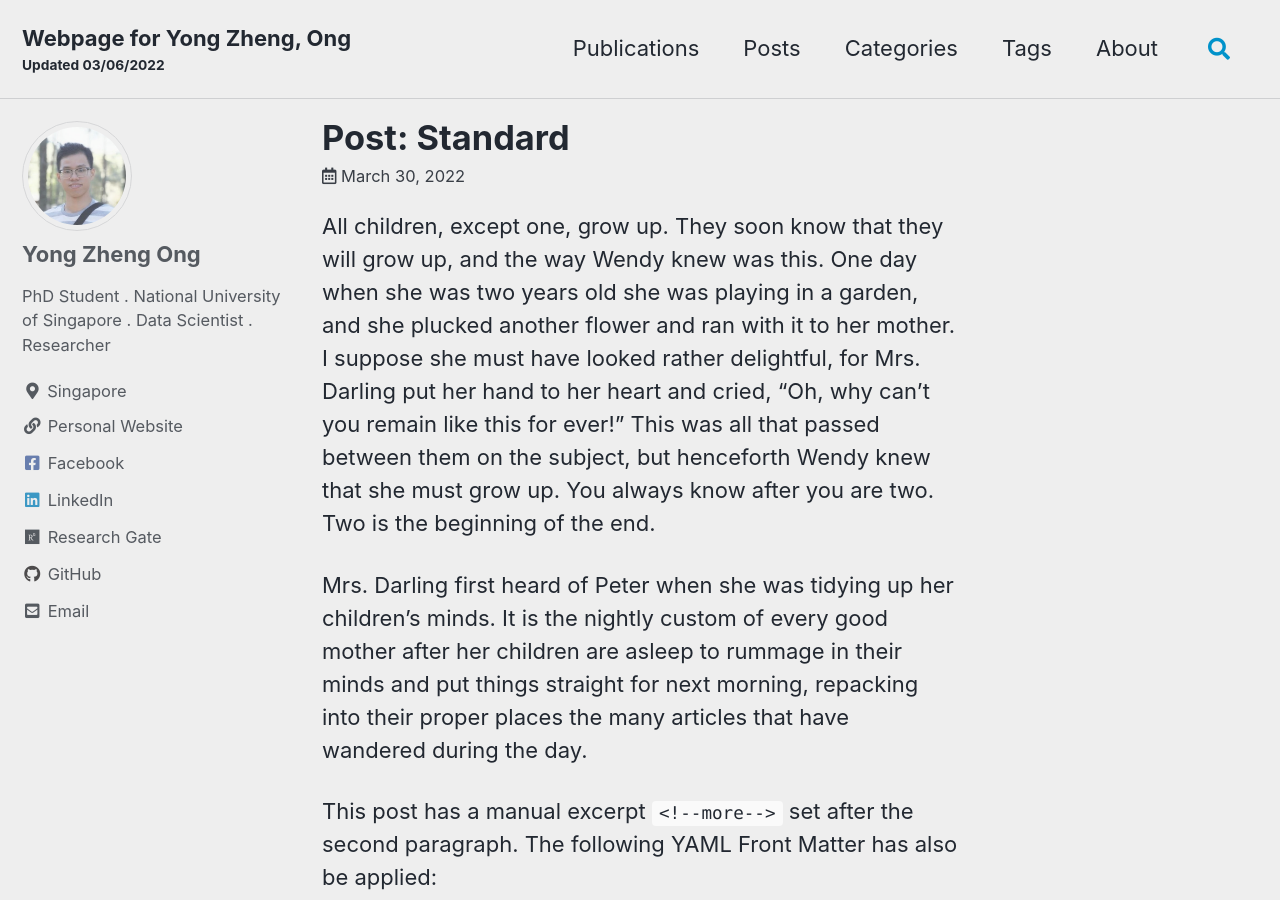
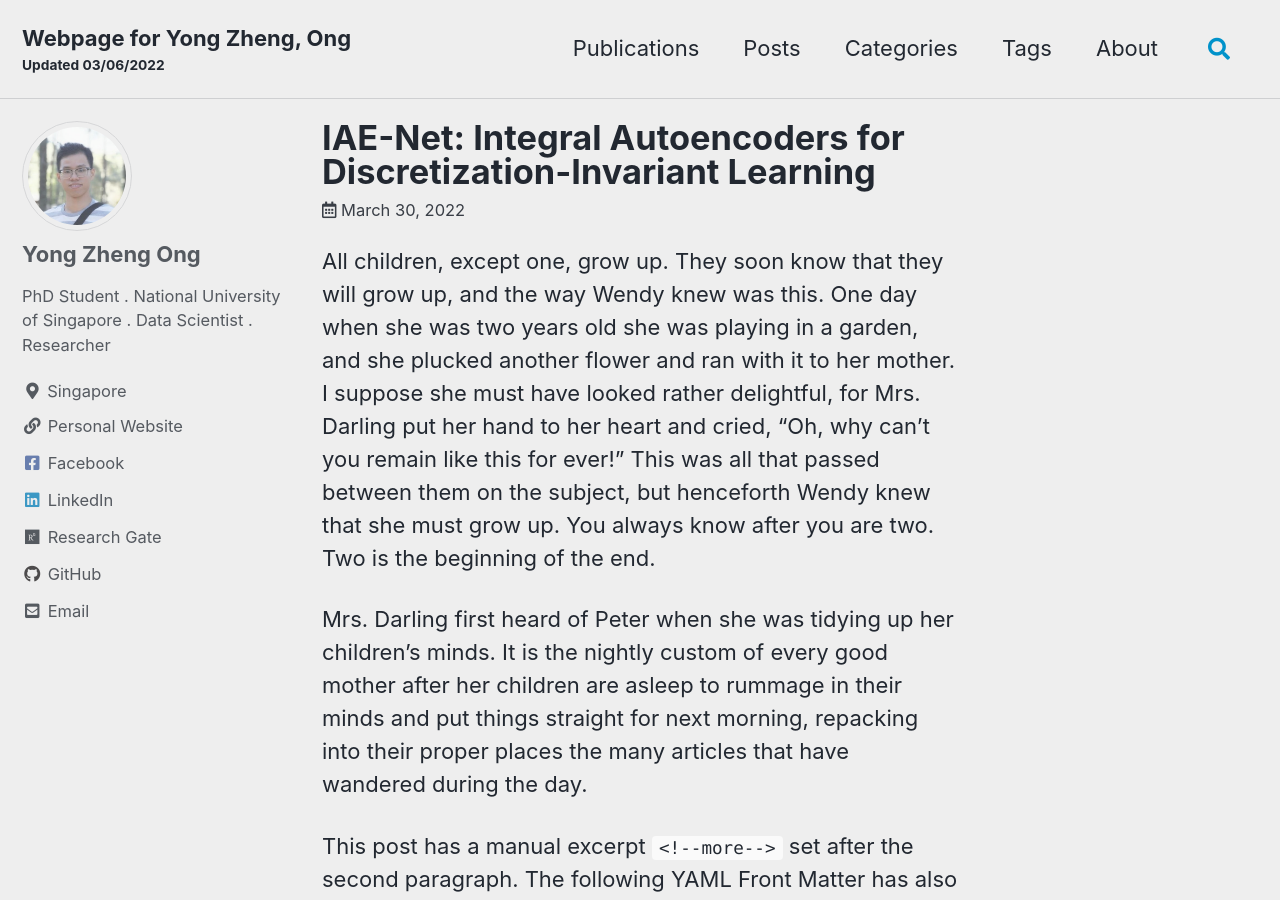
Before and after one commit to ongyongzheng/ongyongzheng.github.io, a Jekyll site: the page built from _posts/2022-03-30-publication-iaenet.md, in a window 1280 px wide and 900 px high. Built offline with Jekyll 4.4.1, drawn with Linux system fonts in a browser that asks for light colours; cached includes are drawn as plain includes.

Commit message:
add publication to post

```diff
--- a/_layouts/publications.html
+++ b/_layouts/publications.html
@@ -5,7 +5,7 @@
 {{ content }}
 
 <ul class="taxonomy__index">
-  {% assign postsInYear = site.posts | where_exp: "item", "item.hidden != true" | group_by_exp: 'post', 'post.date | date: "%Y"' %}
+  {% assign postsInYear = site.posts | where_exp: "item", "item.hidden != true and item.categories contains 'Publication'" | group_by_exp: 'post', 'post.date | date: "%Y"' %}
   {% for year in postsInYear %}
     <li>
       <a href="#{{ year.name }}">
@@ -16,7 +16,7 @@
 </ul>
 
 {% assign entries_layout = page.entries_layout | default: 'list' %}
-{% assign postsByYear = site.posts | where_exp: "item", "item.hidden != true" | group_by_exp: 'post', 'post.date | date: "%Y"' %}
+{% assign postsByYear = site.posts | where_exp: "item", "item.hidden != true and item.categories contains 'Publication'" | group_by_exp: 'post', 'post.date | date: "%Y"' %}
 {% for year in postsByYear %}
   <section id="{{ year.name }}" class="taxonomy__section">
     <h2 class="archive__subtitle">{{ year.name }}</h2>
--- a/_posts/2022-03-30-publication-iaenet.md
+++ b/_posts/2022-03-30-publication-iaenet.md
@@ -1,8 +1,8 @@
 ---
-title: "Post: Standard"
+title: "IAE-Net: Integral Autoencoders for Discretization-Invariant Learning"
 excerpt_separator: "<!--more-->"
 categories:
-  - Blog
+  - Publication
 tags:
   - Post Formats
   - readability
```
